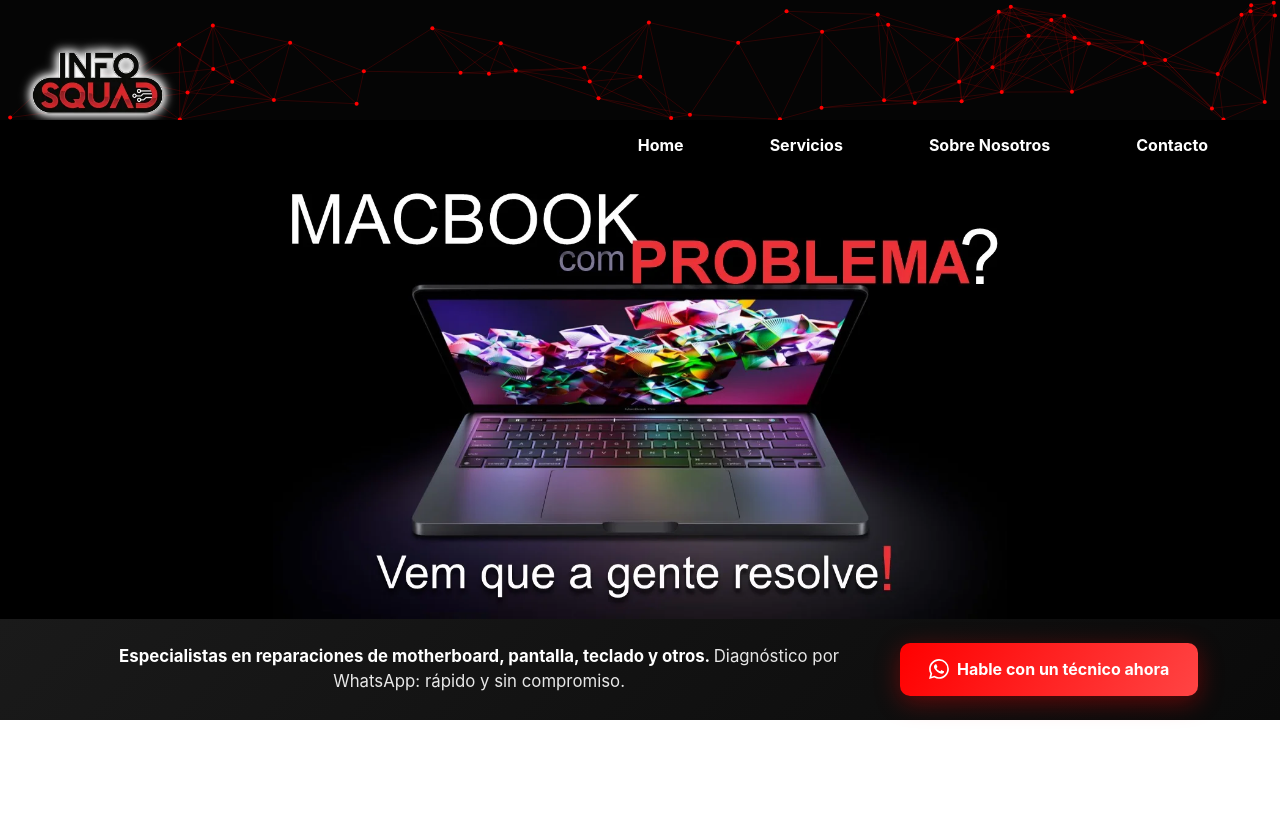
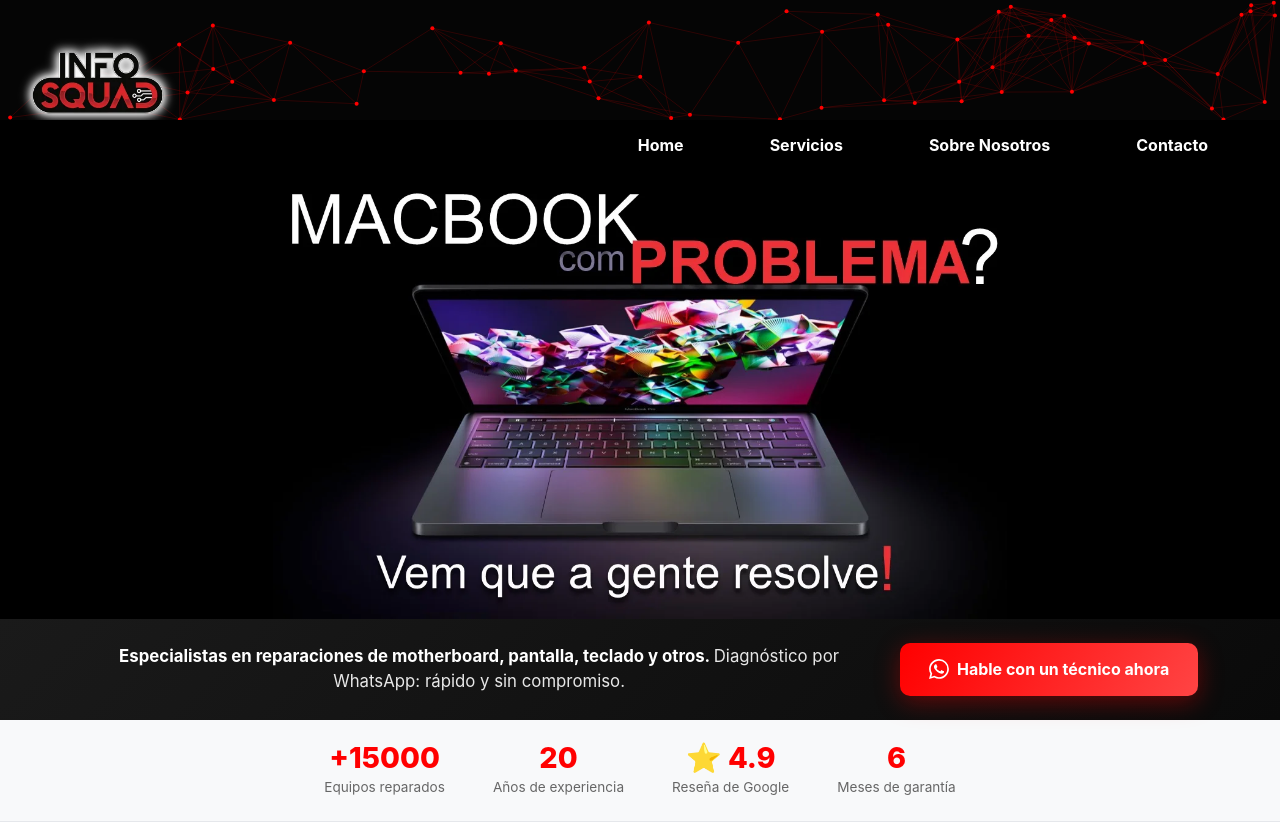
Before and after one commit to FrancoMED/BIOSTEC, a React (Create React App) app in the folder client/: page / in a window 1280 px wide. Before the commit the page ends 800 px from the top, so only its background shows below. Built offline with nearby package versions, Linux system fonts and the light colour scheme.

Commit message:
add component Features and css modules

```diff
--- /dev/null
+++ b/client/src/components/Features/Features.jsx
@@ -0,0 +1,33 @@
+import React from 'react';
+import styles from './Features.module.css';
+
+const Features = () => {
+	return (
+		<div>
+			<section class={styles.social_proof_bar}>
+				<div class="container">
+					<div class={styles.proof_grid}>
+						<div class={styles.proof_item}>
+							<div class={styles.proof_number}>+15000</div>
+							<div class={styles.proof_label}>Equipos reparados</div>
+						</div>
+						<div class={styles.proof_item}>
+							<div class={styles.proof_number}>20</div>
+							<div class={styles.proof_label}>Años de experiencia</div>
+						</div>
+						<div class={styles.proof_item}>
+							<div class={styles.proof_number}>⭐ 4.9</div>
+							<div class={styles.proof_label}>Reseña de Google</div>
+						</div>
+						<div class={styles.proof_item}>
+							<div class={styles.proof_number}>6</div>
+							<div class={styles.proof_label}>Meses de garantía</div>
+						</div>
+					</div>
+				</div>
+			</section>
+		</div>
+	);
+};
+
+export default Features;
--- /dev/null
+++ b/client/src/components/Features/Features.module.css
@@ -0,0 +1,30 @@
+.social_proof_bar {
+	background: #f8f9fa;
+	padding: 1.5rem 0;
+	border-bottom: 1px solid #e5e7eb;
+}
+
+.proof_grid {
+	display: flex;
+	justify-content: center;
+	align-items: center;
+	gap: 3rem;
+	flex-wrap: wrap;
+}
+
+.proof_item {
+	text-align: center;
+}
+
+.proof_number {
+	font-size: 1.8rem;
+	font-weight: 800;
+	color: #ff0000;
+	line-height: 1;
+}
+
+.proof_label {
+	font-size: 0.85rem;
+	color: #666;
+	margin-top: 0.25rem;
+}
--- a/client/src/components/Home/Home.jsx
+++ b/client/src/components/Home/Home.jsx
@@ -2,6 +2,7 @@ import React from 'react';
 import Header from '../Header/Header.jsx';
 import NavBar from '../NavBar/NavBar.jsx';
 import LandingPage from '../LandingPage/LandingPage.jsx';
+import Features from '../Features/Features.jsx';
 
 const Home = () => {
 	return (
@@ -9,6 +10,7 @@ const Home = () => {
 			<Header />
 			<NavBar />
 			<LandingPage />
+			<Features />
 		</div>
 	);
 };
--- a/client/src/components/LandingPage/LandingPage.jsx
+++ b/client/src/components/LandingPage/LandingPage.jsx
@@ -5,8 +5,7 @@ import home from '../../Images/home.jpg';
 
 const LandingPage = () => {
 	return (
-		<div>
-			<section id={style.home}>
+		<div id={style.home}>
 			<div class={`${style.hero_banner}`}>
 				<img
 					src={home}
@@ -19,8 +18,8 @@ const LandingPage = () => {
 					<div class={`${style.hero_cta_content}`}>
 						<p class={`${style.hero_cta_text}`}>
 							<strong>
-									Especialistas en reparaciones de motherboard, pantalla,
-									teclado y otros.{' '}
+								Especialistas en reparaciones de motherboard, pantalla, teclado
+								y otros.{' '}
 							</strong>
 							Diagnóstico por WhatsApp: rápido y sin compromiso.
 						</p>
@@ -44,7 +43,6 @@ const LandingPage = () => {
 					</div>
 				</div>
 			</div>
-			</section>
 		</div>
 	);
 };
```
Lines whose indentation alone changed are shown as unchanged.
